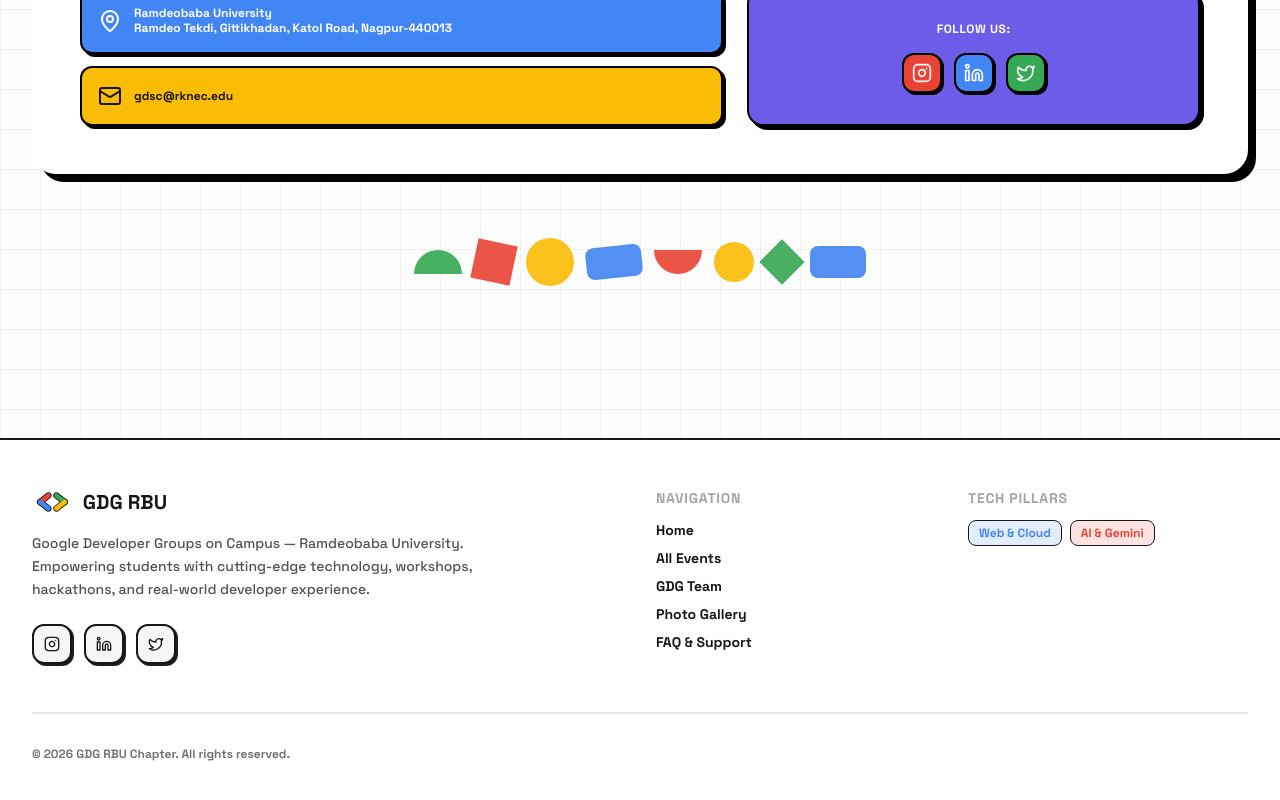
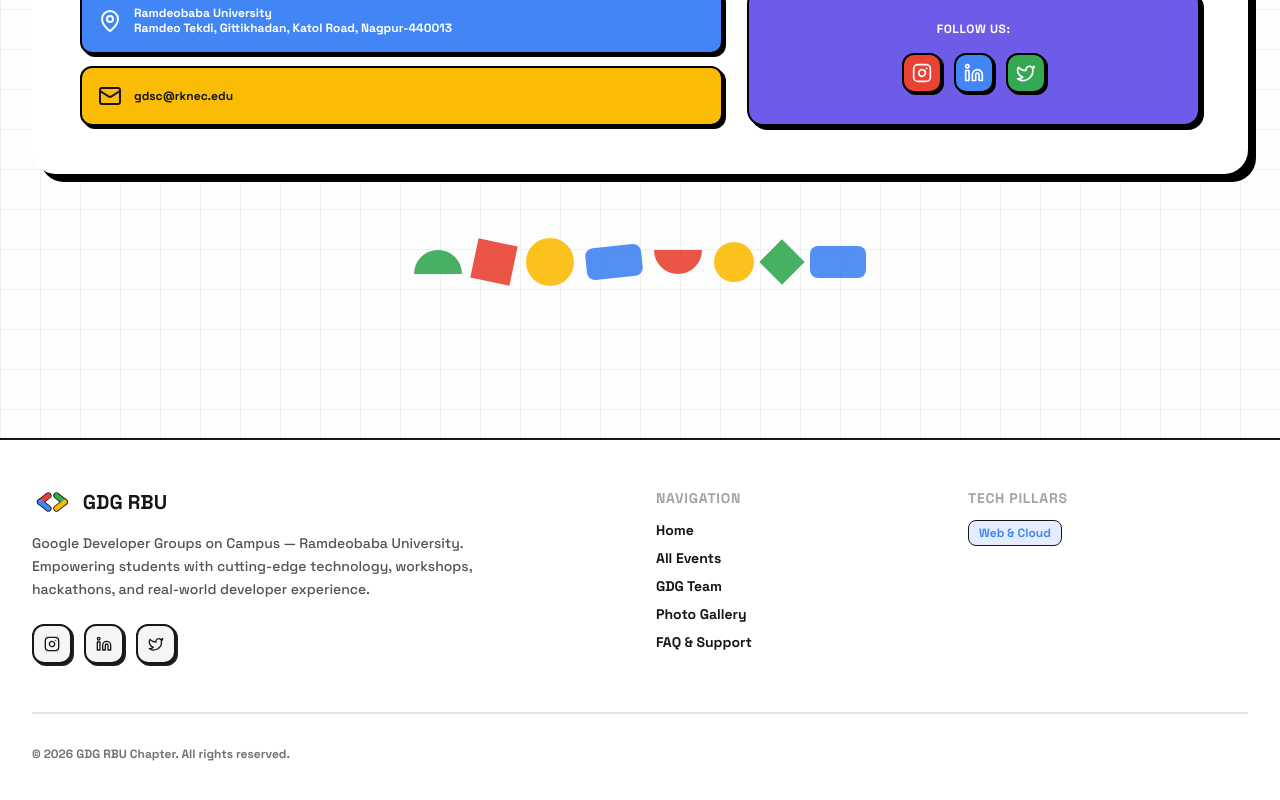
Before and after one commit to yashkruplanii/gdg-rbu, a Next.js app: page / in a window 1280 px wide. Shown: the part 2511-3311 px from the top of the page. Built offline with nearby package versions, Linux system fonts and the light colour scheme; no server answers.

Commit message:
feat: remove AI & Gemini badge from footer

```diff
--- a/components/Footer.tsx
+++ b/components/Footer.tsx
@@ -78,9 +78,6 @@
               <span className="px-2.5 py-1 text-xs font-bold rounded-lg border border-neutral-900 dark:border-neutral-700 bg-[#4285F4]/15 text-[#4285F4]">
                 Web & Cloud
               </span>
-              <span className="px-2.5 py-1 text-xs font-bold rounded-lg border border-neutral-900 dark:border-neutral-700 bg-[#EA4335]/15 text-[#EA4335]">
-                AI & Gemini
-              </span>
             </div>
           </div>
 
```
